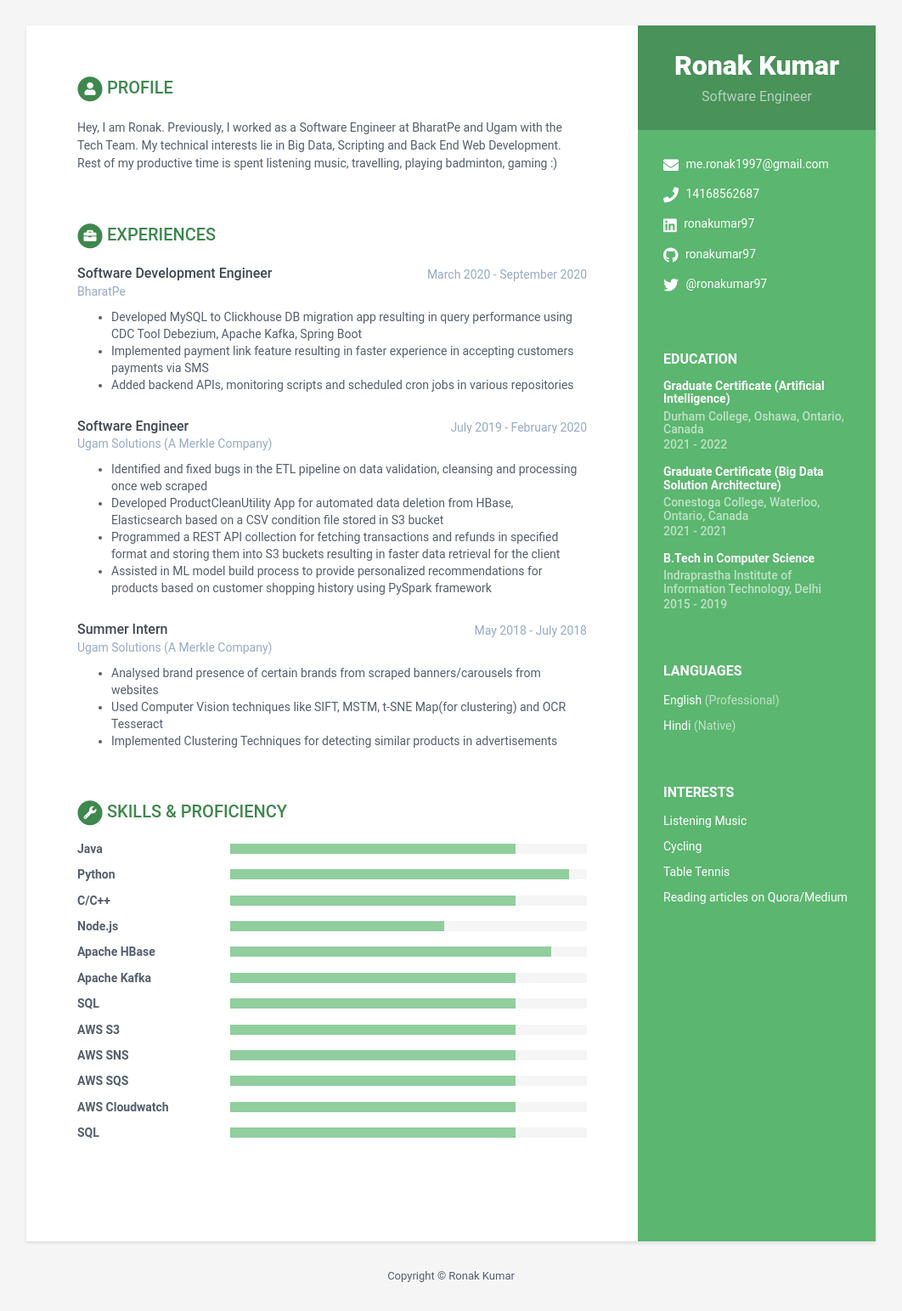
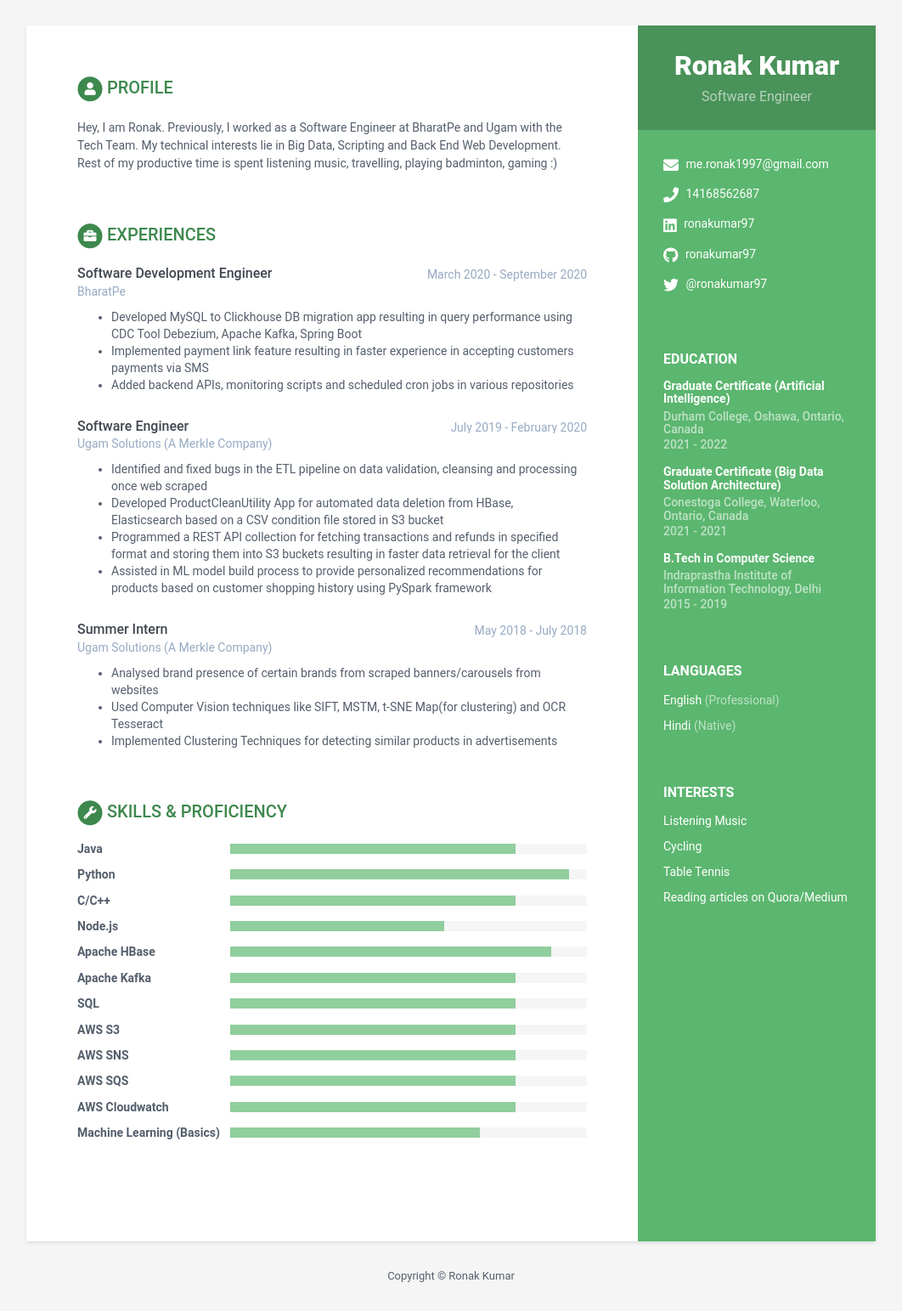
Before and after one commit to ronakumar97/ronakumar97.github.io, a Jekyll site: the page built from index.html, in a window 1280 px wide. Shown: the whole page at 85% size, without its empty margins (109-1171 px from the left). Built offline with Jekyll 4.4.1, drawn with Linux system fonts in a browser that asks for light colours.

Commit message:
Updated the skill

```diff
--- a/_data/data.yml
+++ b/_data/data.yml
@@ -144,8 +144,8 @@ skills:
       - name: AWS Cloudwatch
         level: 80%
 
-      - name: SQL
-        level: 80%
+      - name: Machine Learning (Basics)
+        level: 70%
 
 
 footer: >
```
